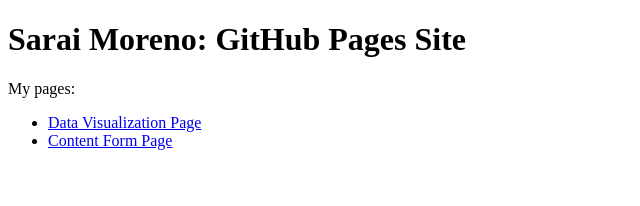
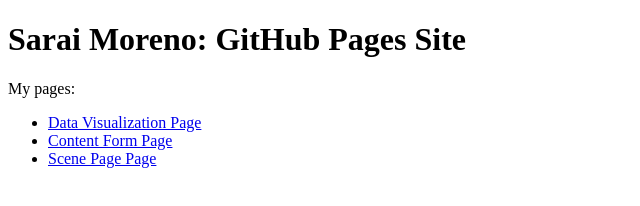
Before and after one commit to saraimoreno1/saraimoreno1.github.io, a plain HTML site: page index.html in a window 1280 px wide. Shown: the whole page, without its empty margins (0-640 px from the left). Drawn offline with Linux system fonts and the light colour scheme.

Commit message:
Update index.html

```diff
--- a/index.html
+++ b/index.html
@@ -9,6 +9,8 @@
     <ul>
         <li><a href="chart.html">Data Visualization  Page</a></li>
         <li><a href="content.html">Content Form Page</a></li>
+        <li><a href="scene.html">Scene Page  Page</a></li>
+
     </ul>
 </body>
 </html>
```
